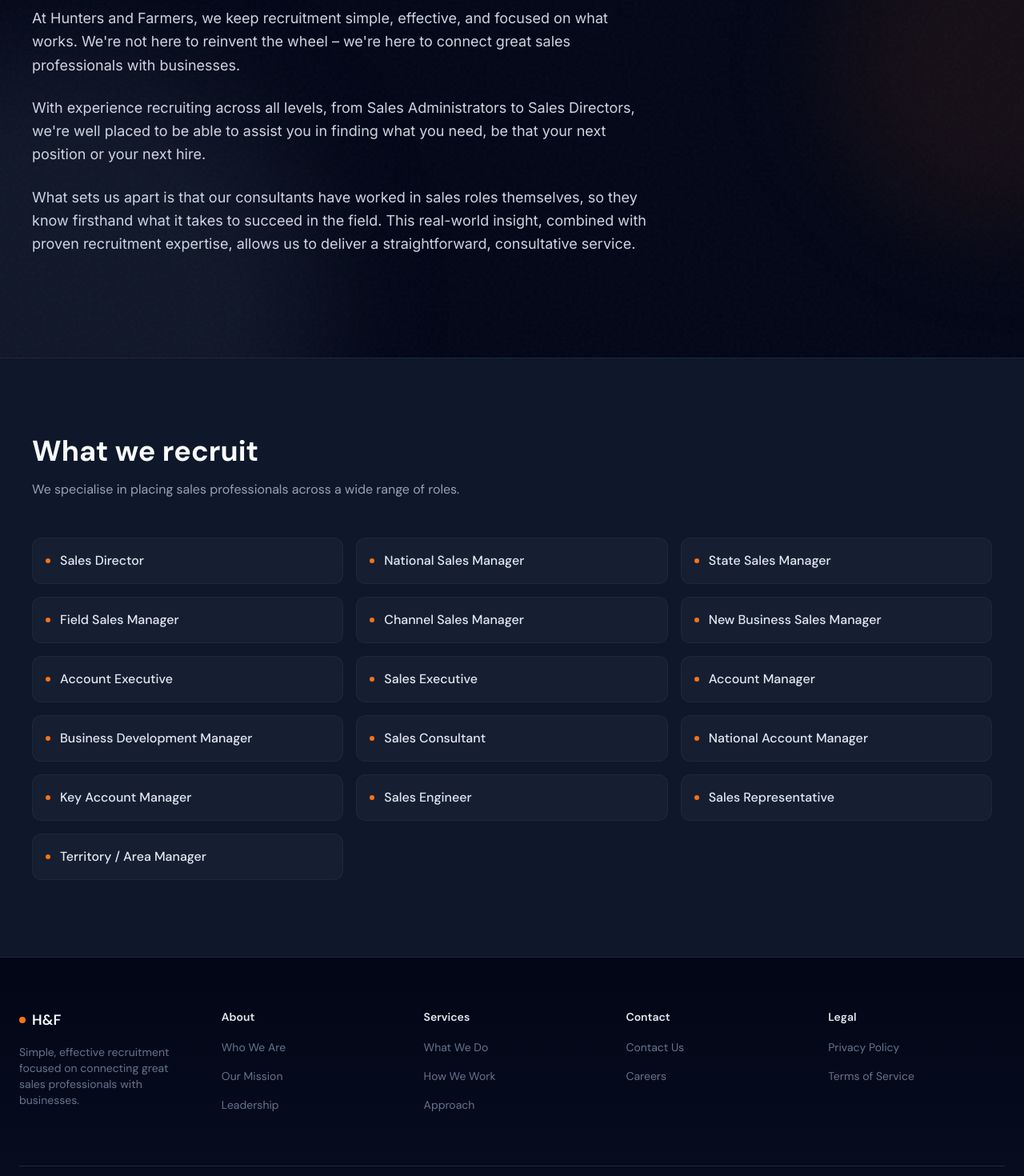
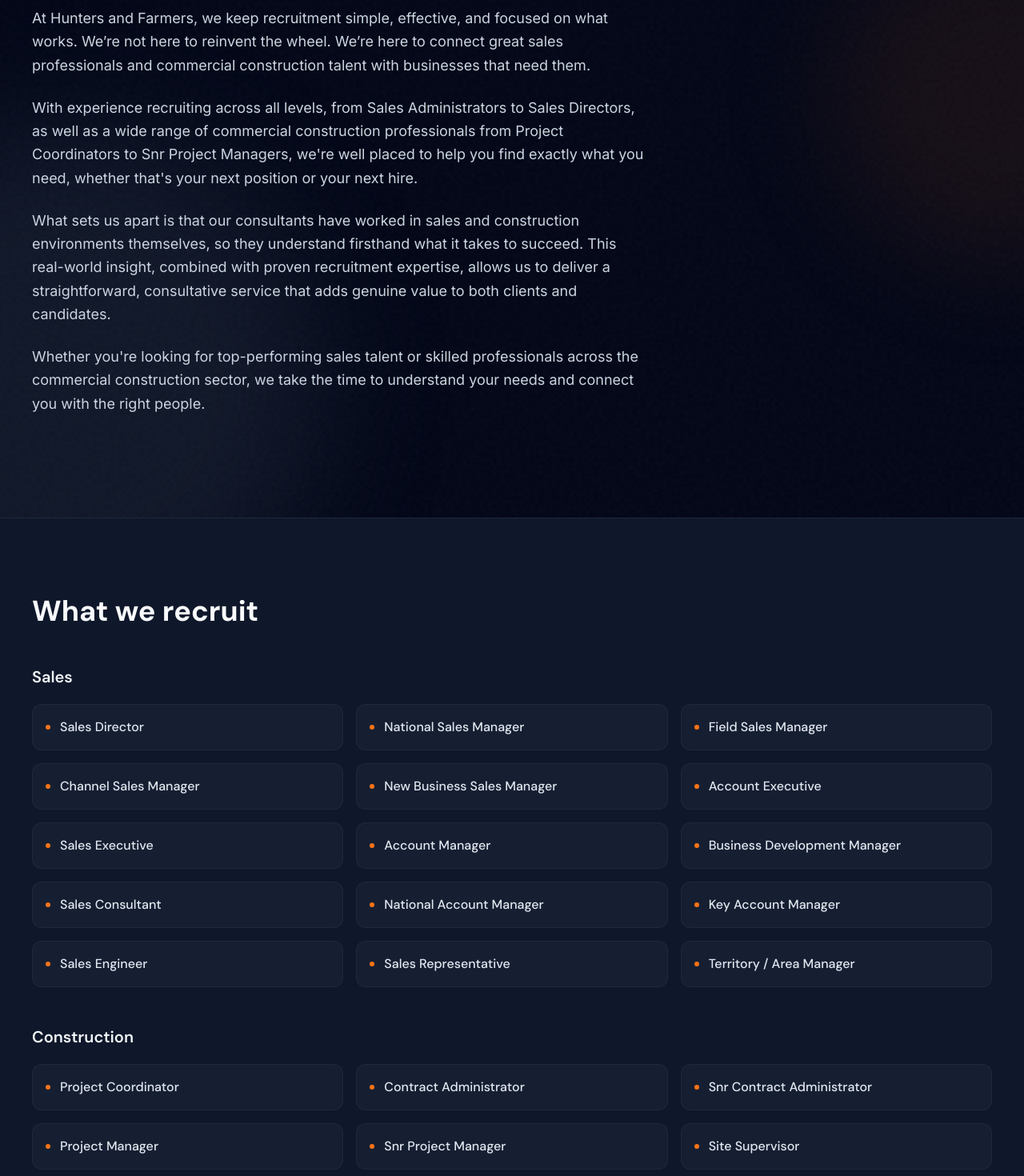
Before and after one commit to willwearing/huntersAndFarmers, a Next.js app: page /about in a window 1280 px wide. Shown: the part 240-1710 px from the top of the page at 80% size. Built offline with nearby package versions, Linux system fonts and the light colour scheme.

Commit message:
Expand About page recruitment scope (#11)

```diff
--- a/app/about/page.tsx
+++ b/app/about/page.tsx
@@ -4,10 +4,12 @@
 import { useRef } from 'react'
 import { GradientBackground } from '@/components/ui/GradientBackground'
 
-const roles = [
+const roleGroups = [
+  {
+    title: 'Sales',
+    roles: [
       'Sales Director',
       'National Sales Manager',
-  'State Sales Manager',
       'Field Sales Manager',
       'Channel Sales Manager',
       'New Business Sales Manager',
@@ -21,6 +23,20 @@
       'Sales Engineer',
       'Sales Representative',
       'Territory / Area Manager',
+    ],
+  },
+  {
+    title: 'Construction',
+    roles: [
+      'Project Coordinator',
+      'Contract Administrator',
+      'Snr Contract Administrator',
+      'Project Manager',
+      'Snr Project Manager',
+      'Site Supervisor',
+      'Snr Site Supervisor',
+    ],
+  },
 ]
 
 export default function AboutPage() {
@@ -50,13 +66,16 @@
             className="mt-8 space-y-6 max-w-3xl"
           >
             <p className="text-lg text-surface-300 leading-relaxed font-body">
-              At Hunters and Farmers, we keep recruitment simple, effective, and focused on what works. We&apos;re not here to reinvent the wheel – we&apos;re here to connect great sales professionals with businesses.
+              At Hunters and Farmers, we keep recruitment simple, effective, and focused on what works. We’re not here to reinvent the wheel. We’re here to connect great sales professionals and commercial construction talent with businesses that need them.
             </p>
             <p className="text-lg text-surface-300 leading-relaxed font-body">
-              With experience recruiting across all levels, from Sales Administrators to Sales Directors, we&apos;re well placed to be able to assist you in finding what you need, be that your next position or your next hire.
+              With experience recruiting across all levels, from Sales Administrators to Sales Directors, as well as a wide range of commercial construction professionals from Project Coordinators to Snr Project Managers, we&apos;re well placed to help you find exactly what you need, whether that&apos;s your next position or your next hire.
             </p>
             <p className="text-lg text-surface-300 leading-relaxed font-body">
-              What sets us apart is that our consultants have worked in sales roles themselves, so they know firsthand what it takes to succeed in the field. This real-world insight, combined with proven recruitment expertise, allows us to deliver a straightforward, consultative service.
+              What sets us apart is that our consultants have worked in sales and construction environments themselves, so they understand firsthand what it takes to succeed. This real-world insight, combined with proven recruitment expertise, allows us to deliver a straightforward, consultative service that adds genuine value to both clients and candidates.
+            </p>
+            <p className="text-lg text-surface-300 leading-relaxed font-body">
+              Whether you&apos;re looking for top-performing sales talent or skilled professionals across the commercial construction sector, we take the time to understand your needs and connect you with the right people.
             </p>
           </motion.div>
         </div>
@@ -73,18 +92,21 @@
             <h2 className="text-3xl md:text-4xl font-bold text-surface-50">
               What we recruit
             </h2>
-            <p className="mt-4 text-surface-400">
-              We specialise in placing sales professionals across a wide range of roles.
-            </p>
           </motion.div>
 
+          <div className="space-y-12">
+            {roleGroups.map((group, groupIndex) => (
+              <div key={group.title}>
+                <h3 className="mb-5 text-xl font-semibold text-surface-100">
+                  {group.title}
+                </h3>
                 <div className="grid grid-cols-1 md:grid-cols-2 lg:grid-cols-3 gap-4">
-            {roles.map((role, index) => (
+                  {group.roles.map((role, index) => (
                     <motion.div
                       key={role}
                       initial={{ opacity: 0, x: -20 }}
                       animate={rolesInView ? { opacity: 1, x: 0 } : { opacity: 0, x: -20 }}
-                transition={{ duration: 0.4, delay: index * 0.03 }}
+                      transition={{ duration: 0.4, delay: groupIndex * 0.15 + index * 0.03 }}
                       className="flex items-center gap-3 p-4 rounded-xl bg-surface-800/50 border border-surface-700/30 hover:border-accent/30 hover:bg-surface-800 transition-all group"
                     >
                       <span className="w-1.5 h-1.5 rounded-full bg-accent group-hover:scale-150 transition-transform" />
@@ -93,6 +115,9 @@
                   ))}
                 </div>
               </div>
+            ))}
+          </div>
+        </div>
       </section>
     </div>
   )
```
Lines whose indentation alone changed are shown as unchanged.
